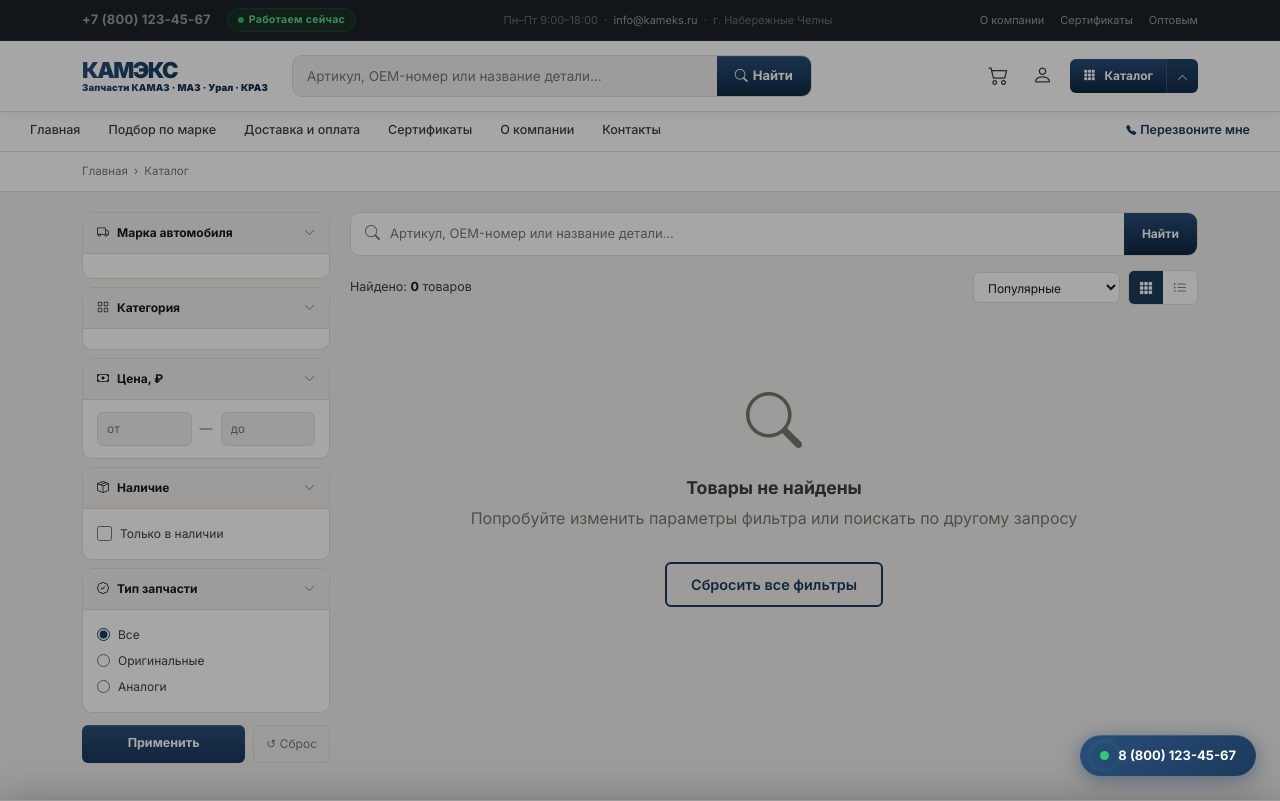
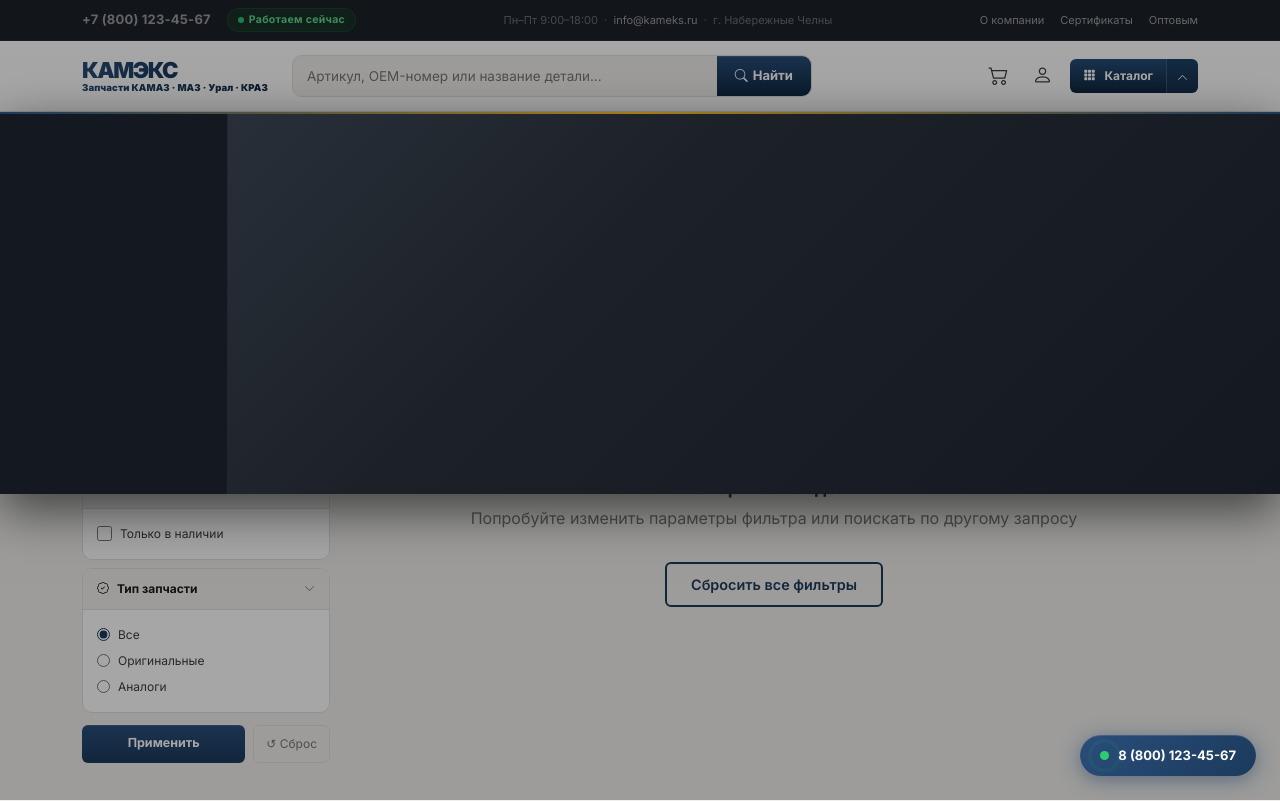
Before and after one commit to hunterkroks/kameks, a Django app: page /catalog/ in a window 1280 px wide, after a click that opens the changed part. Shown: the top 801 px of the page. Run offline with Django 5.2, Linux system fonts and the light colour scheme; data that the repository does not hold is empty; parts of the project's set-up code (start-up, migrations or seed data) failed here and were passed over.

Commit message:
Update site

```diff
--- a/static/css/main.css
+++ b/static/css/main.css
@@ -1651,24 +1651,24 @@ h1, h2, h3, h4, h5, h6 {
    МЕГА-МЕНЮ
    ═══════════════════════════════════════════════ */
 .mega-menu {
-  position: absolute;
-  top: 100%;
+  position: fixed;
+  top: 60px;           /* overridden by JS on open */
   left: 0;
   right: 0;
-  z-index: 1100;
+  z-index: 1200;
   background: linear-gradient(135deg, #2E3540 0%, #1C2128 45%, #141820 100%);
-  border-top: 1px solid transparent;
-  border-image: linear-gradient(90deg, #1B3A5C, #A67C14 50%, #1B3A5C) 1;
-  box-shadow: 0 16px 48px rgba(0,0,0,.55);
+  border-top: 2px solid transparent;
+  border-image: linear-gradient(90deg, #1B3A5C 0%, #A67C14 50%, #1B3A5C 100%) 1;
+  box-shadow: 0 16px 48px rgba(0,0,0,.6);
   display: none;
-  opacity: 0;
-  transform: translateY(-6px);
-  transition: opacity .18s ease, transform .18s ease;
 }
 .mega-menu.open {
   display: block;
-  opacity: 1;
-  transform: translateY(0);
+  animation: megaFadeIn .15s ease;
+}
+@keyframes megaFadeIn {
+  from { opacity: 0; transform: translateY(-4px); }
+  to   { opacity: 1; transform: translateY(0); }
 }
 .mega-inner {
   display: flex;
@@ -1855,6 +1855,7 @@ h1, h2, h3, h4, h5, h6 {
   gap: 20px;
   align-items: start;
 }
+.catalog-main { min-width: 0; }
 @media (max-width: 991px) {
   .catalog-layout { grid-template-columns: 1fr; }
 }
```
Also changed, not shown: static/js/main.js (+36 -19 lines).
